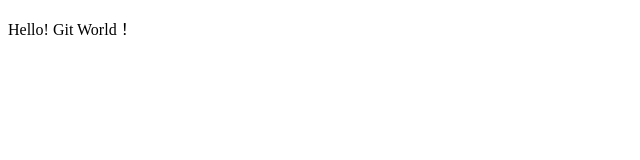
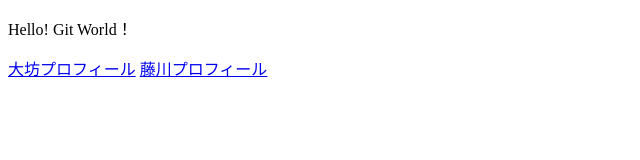
Before and after one commit to daibouryuji/practice_with, a plain HTML site: page index.html in a window 1280 px wide. Shown: the whole page, without its empty margins (0-640 px from the left). Drawn offline with Linux system fonts and the light colour scheme.

Commit message:
プロフィール

```diff
--- a/index.html
+++ b/index.html
@@ -7,5 +7,7 @@
 </head>
 <body>
     <p>Hello! Git World！</p>
+    <a href="profile_A.html">大坊プロフィール</a>
+    <a href="profile_B.html">藤川プロフィール</a>
 </body>
 </html>
```
Also changed, not shown: profile_A.html (added), profile_B.html (added).
